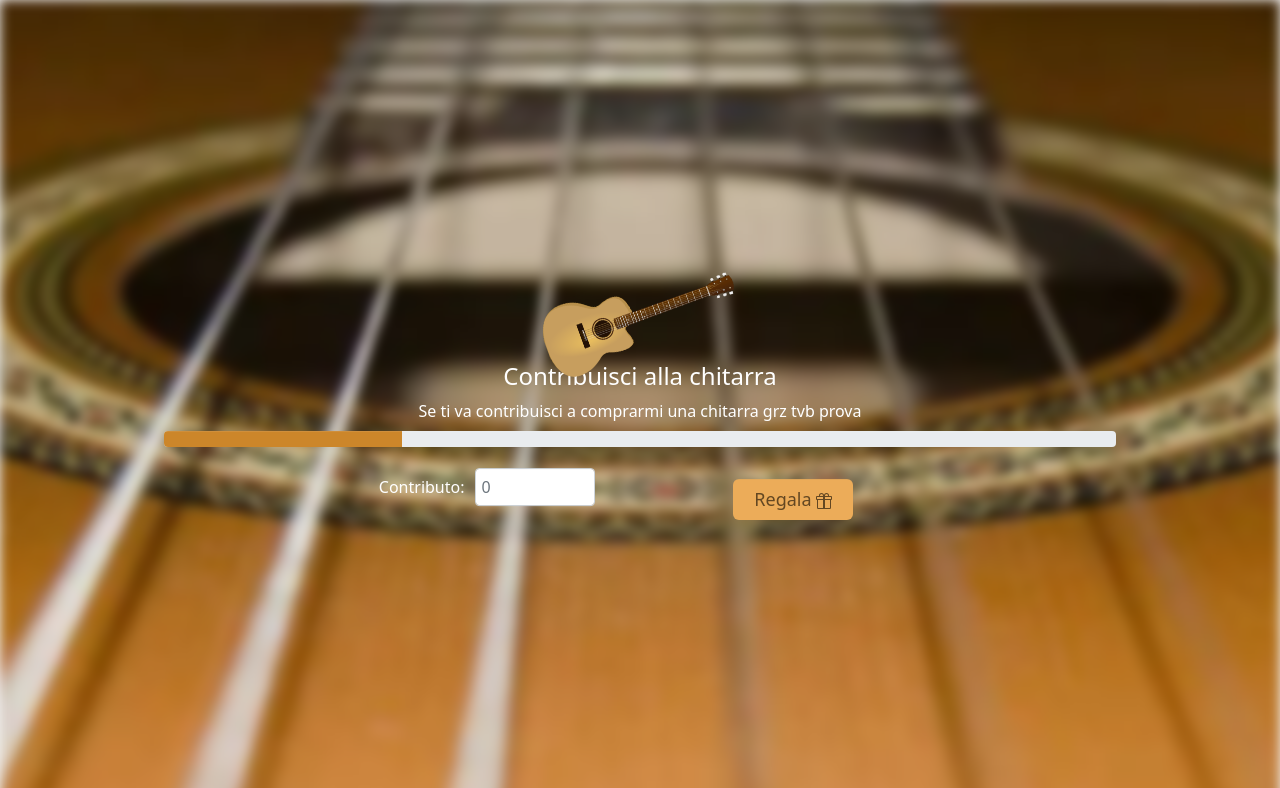
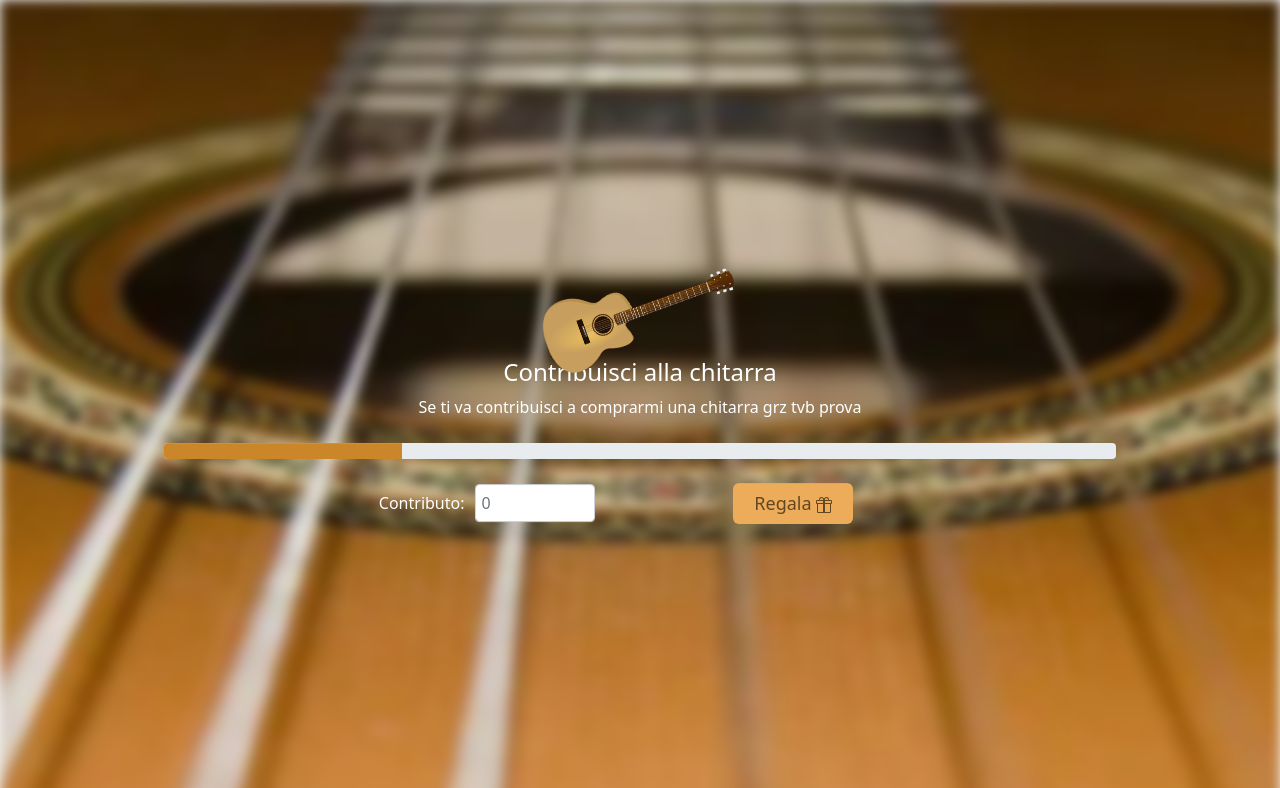
Before and after one commit to iacopopicca/18iacopo, a website: page index.html in a window 1280 px wide. Shown: the top 788 px of the page. Drawn offline with Linux system fonts and the light colour scheme.

Commit message:
adjusted button

```diff
--- a/index.html
+++ b/index.html
@@ -20,16 +20,16 @@
             </div>
             <h4 class="prod-name">Contribuisci alla chitarra</h4>
             <span>Se ti va contribuisci a comprarmi una chitarra grz tvb prova</span>
-            <div class="progress my-2">
+            <div class="progress my-4">
               <div class="progress-bar" role="progressbar" aria-valuenow="5" aria-valuemin="0" aria-valuemax="100"></div>
             </div>
-            <div class="prod-buy">
+            <div class="prod-buy mt-4">
               <div class="col-md-4 pb-2 contributo">
                 <span class="contr-label">Contributo: </span>
                 <input type="number" class="form-control prod-price contr-input" placeholder="0" aria-label="contrib" required />
               </div>
               <div class="col-md-4 pb-2">
-                <button class="btn btn-orange add-cart col-md-4 mt-4">
+                <button class="btn btn-orange add-cart col-md-4">
                   <span class="svg-butt">Regala </span>
                   <svg xmlns="http://www.w3.org/2000/svg" width="16" height="16" fill="currentColor" class="bi bi-gift" viewBox="0 0 16 16">
                     <path
```
